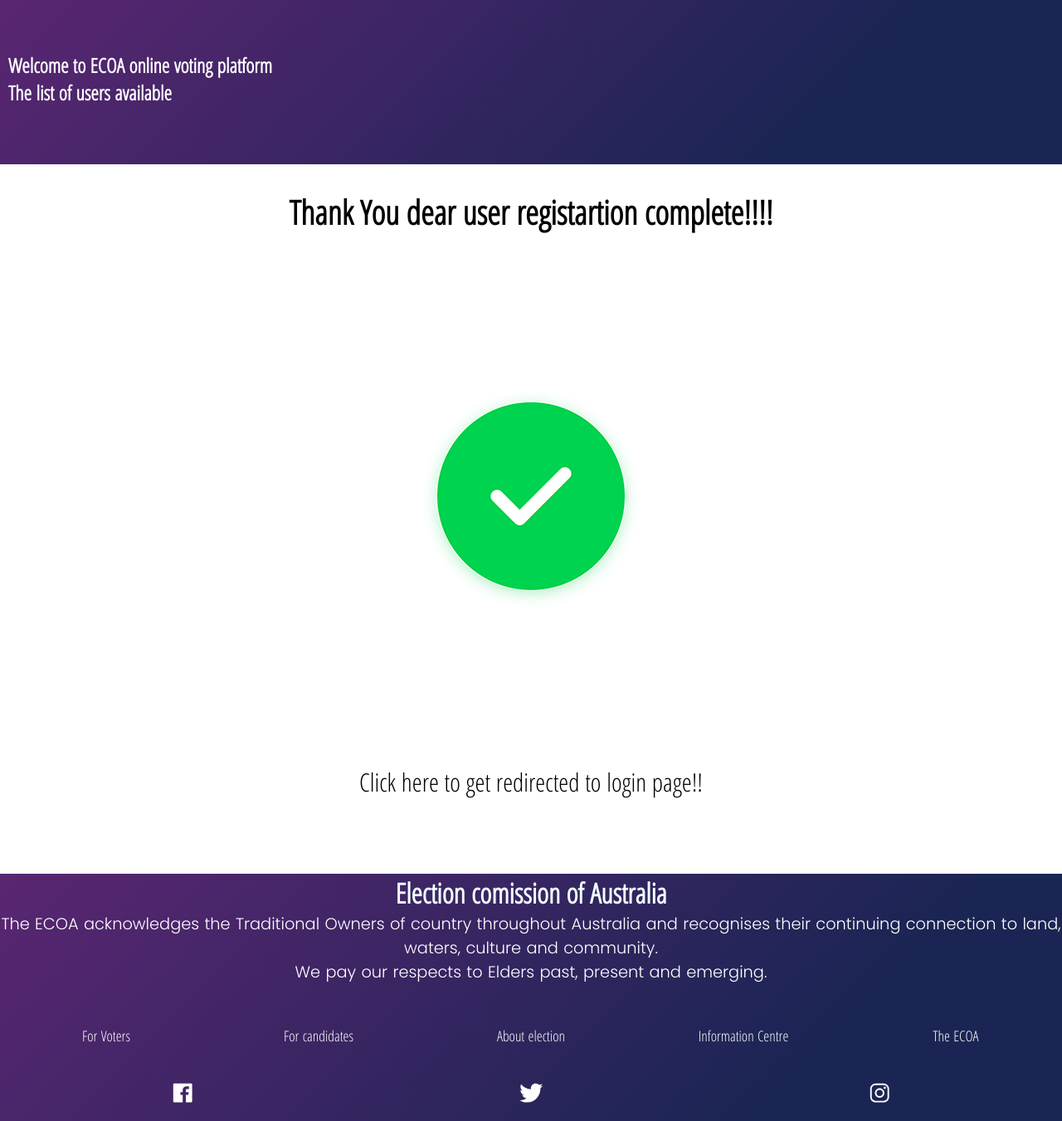
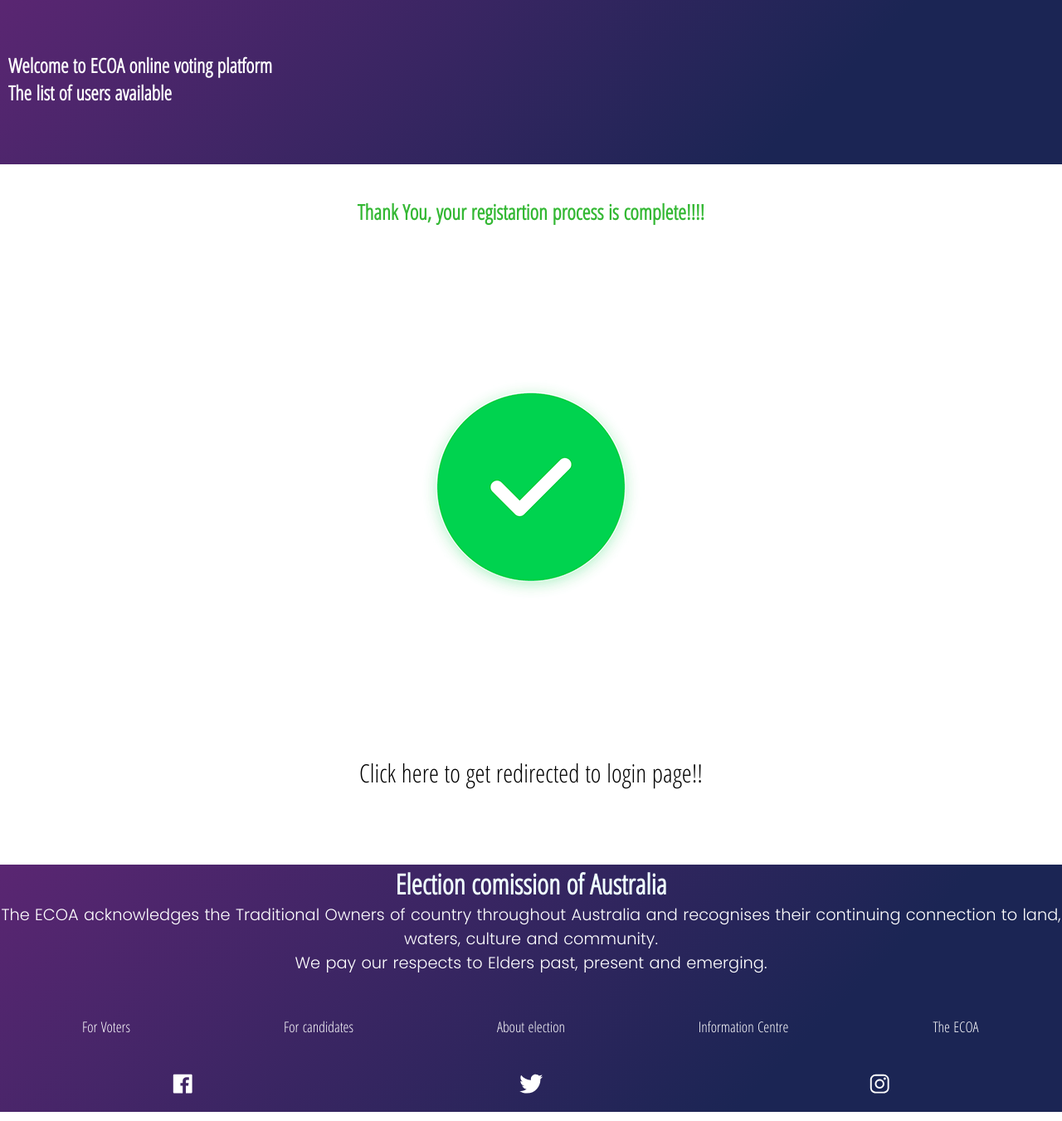
Before and after one commit to Capstone-Team-1/Source-code, a PHP site: page /HTML/success.php in a window 1280 px wide. Shown: the part 99-1450 px from the top of the page at 83% size. Run offline with PHP 8.4, Linux system fonts and the light colour scheme; some libraries are stand-ins or nearby versions.

Commit message:
success
s

```diff
--- a/Capstone project/CSS/style.css
+++ b/Capstone project/CSS/style.css
@@ -214,6 +214,10 @@ font-family: 'Open Sans Condensed', sans-serif;
 height: -11110px;
 } */
 
+.success{
+    margin-top: 40px;
+  color: rgb(52, 184, 52);
+}
 
 .main-article{
 margin: 50px 10px 5px 25px;
--- a/Capstone project/HTML/success.php
+++ b/Capstone project/HTML/success.php
@@ -56,10 +56,10 @@ session_start();
                     </div>
         </div>
 
-        <section style="margin-top: 30px;">
-            <h3 style="font-size: 40px; color:black">
-                Thank You dear user registartion complete!!!!
-            </h3>
+        <section class="success">
+            <h5>
+                Thank You, your registartion process is complete!!!!
+            </h5>
             <img src="check.gif" alt="" style="margin-top: 30px;">
             <br>
 
```
